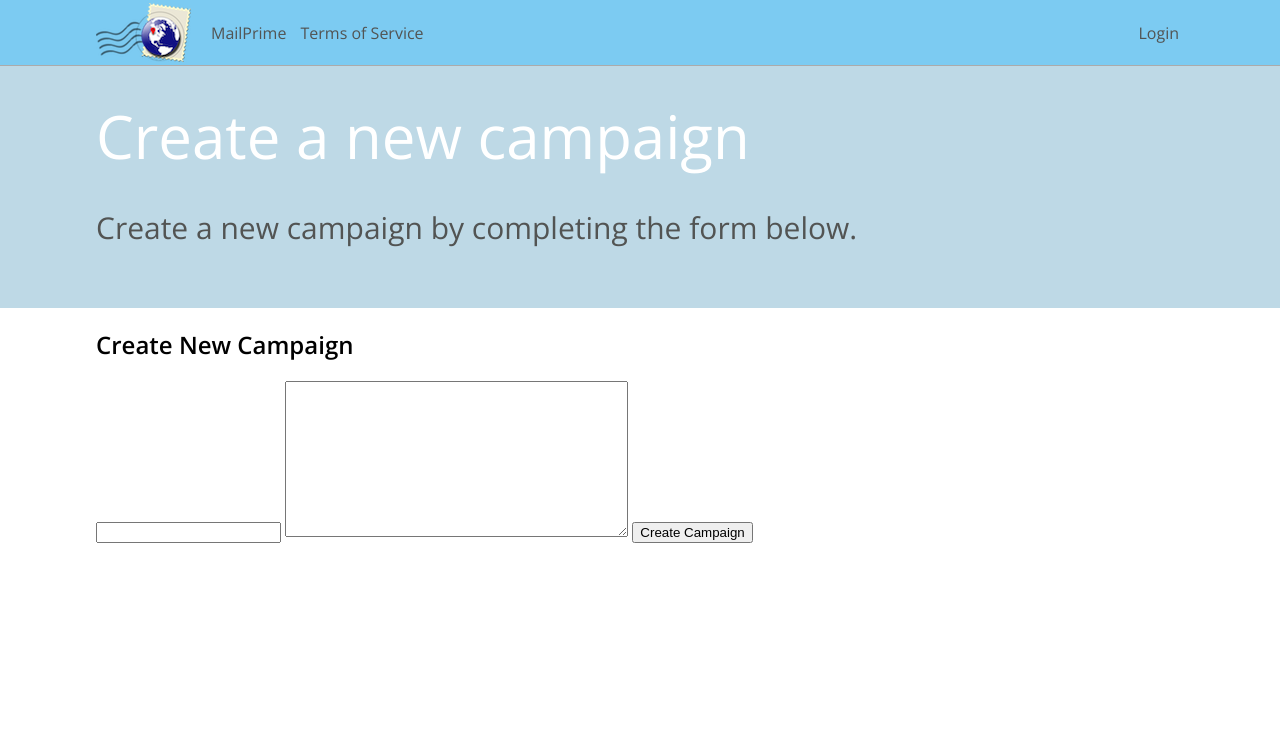
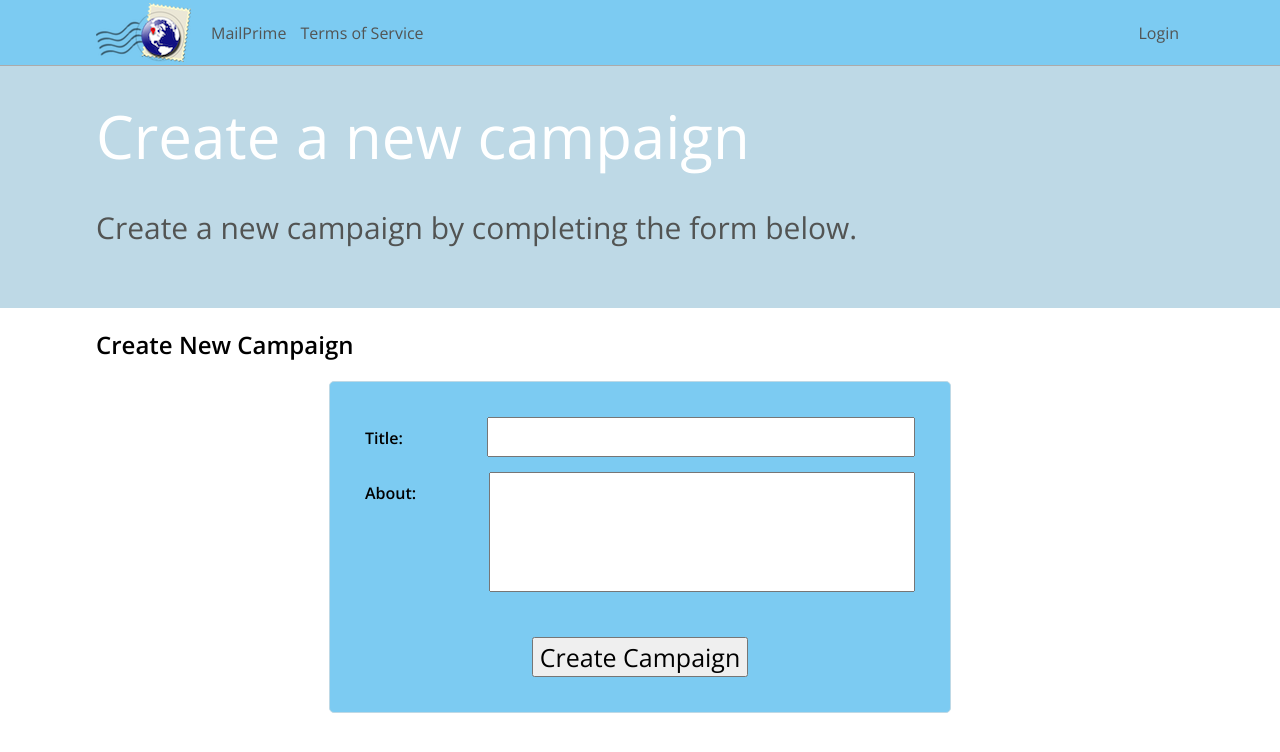
Before and after one commit to nomadmtb/mailprime, a Django app: template mailprime/mailer/templates/user_campaign_new.html in a window 1280 px wide. Shown: the top 752 px of the page. Run offline with Django 3.2, Linux system fonts and the light colour scheme; tables that the repository leaves empty hold one stand-in row (values such as "Sample post"); the template is opened without the code that fills it: values that come from a table or form of the project are taken from there, most other values are stand-ins (such as "Sample title", 1, 10 or a date in 2020); parts of the project's set-up code (start-up, migrations or seed data) failed here and were passed over; some libraries are stand-ins or nearby versions.

Commit message:
Styling Campaign-Form

```diff
--- a/mailprime/mailer/forms.py
+++ b/mailprime/mailer/forms.py
@@ -1,4 +1,4 @@
-from django.forms import ModelForm
+from django.forms import ModelForm, Textarea
 from mailer.models import Campaign, Message
 
 # Model Forms for the Application
@@ -7,6 +7,7 @@ class CampaignForm(ModelForm):
 	class Meta:
 		model = Campaign
 		fields = ['title', 'about']
+		widgets = { 'about': Textarea(attrs={'cols': 35, 'rows': 6})}
 
 class MessageForm(ModelForm):
 	class Meta:
--- a/mailprime/mailer/templates/user_campaign_new.html
+++ b/mailprime/mailer/templates/user_campaign_new.html
@@ -4,6 +4,7 @@
 
 <h2>Create New Campaign</h2>
 
+<div class="form_wrapper">
 <form id="new_campaign_form" method="post" action="/{{ user.username }}/campaigns/new">
 	{% csrf_token %}
 
@@ -11,11 +12,19 @@
 		{{ hidden }}
 	{% endfor %}
 
+	<ul class="form_item">
 	{% for field in form.visible_fields %}
+	<li>
+		{{ field.label_tag }}
 		{{ field }}
+		<div class="clear_float"></div>
+	</li>
 	{% endfor %}
+	</ul>
+	<div class="clear_float"></div>
 	<input type="submit" name="submit" value="Create Campaign" />
 </form>
+</div>
 
 {% endblock %}
 
--- a/mailprime/static/css/base.css
+++ b/mailprime/static/css/base.css
@@ -164,3 +164,54 @@ header {
   color: #525453;
   font-size: 30px;
 }
+.form_wrapper {
+  width: 550px;
+  margin: 0 auto;
+  padding: 35px;
+  background-color: #7ccbf2;
+  border-radius: 5px;
+  border: 1px solid #bed9e6;
+}
+.form_wrapper ul {
+  margin: 0;
+  padding: 0;
+}
+.form_wrapper ul li {
+  margin: 0;
+  padding-bottom: 15px;
+  list-style-type: none;
+}
+input {
+  font-family: 'Open Sans', sans-serif;
+  font-weight: 300;
+  color: #000000;
+  font-size: 25px;
+}
+input[type="text"] {
+  display: inline-block;
+  float: right;
+  width: 420px;
+}
+input[type="submit"] {
+  display: block;
+  margin: 0 auto;
+  margin-top: 30px;
+}
+textarea {
+  display: inline-block;
+  float: right;
+  width: 420px;
+  font-family: 'Open Sans', sans-serif;
+  font-weight: 300;
+  color: #000000;
+  font-size: 14px;
+  resize: none;
+}
+label {
+  display: inline-block;
+  float: left;
+  padding-top: 10px;
+  font-family: 'Open Sans', sans-serif;
+  font-weight: 600;
+  color: #000000;
+}
--- a/mailprime/static/css/base.less
+++ b/mailprime/static/css/base.less
@@ -200,3 +200,55 @@ header {
 #header_desc {
 	.font(header_desc, @color-dark);
 }
+
+// FORM STYLING...
+.form_wrapper {
+	width: 550px;
+	margin: 0 auto;
+	padding: 35px;
+	background-color: @color-important;
+	.rounded_border;
+
+	ul {
+		margin: 0;
+		padding: 0;
+		li {
+			margin: 0;
+			padding-bottom: 15px;
+			list-style-type: none;
+		}
+	}
+}
+
+input {
+	.font(light, @color-black);
+	font-size: 25px;
+}
+
+input[type="text"] {
+	display: inline-block;
+	float: right;
+	width: 420px;
+}
+
+input[type="submit"] {
+	display: block;
+	margin: 0 auto;
+	margin-top: 30px;
+}
+
+textarea {
+	display: inline-block;
+	float: right;
+	width: 420px;
+	.font(light, @color-black);
+	font-size: 14px;
+	resize: none;
+}
+
+label {
+	display: inline-block;
+	float: left;
+	padding-top: 10px;
+	.font(bold, @color-black)
+}
```
Also changed, not shown: mailprime/db.sqlite3.
